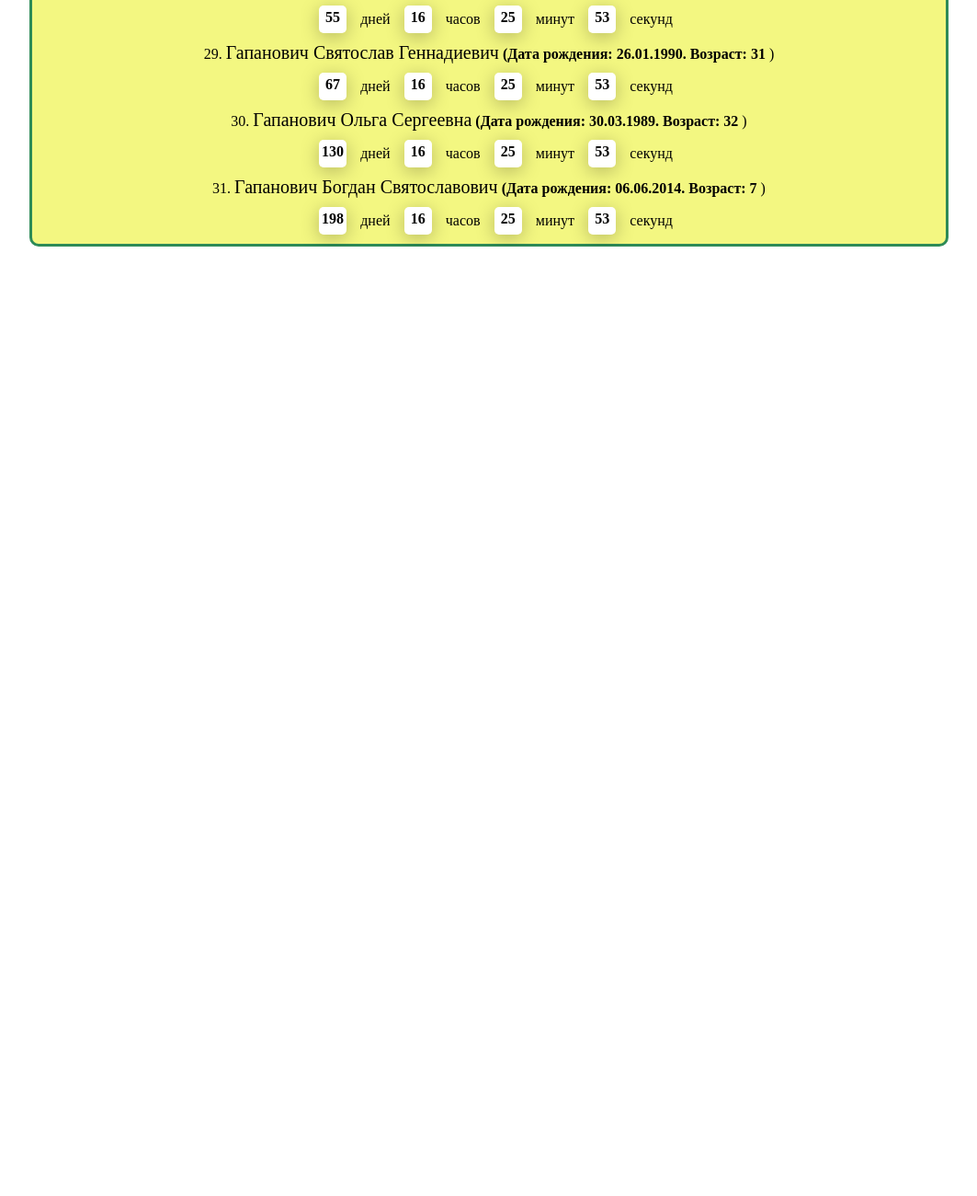
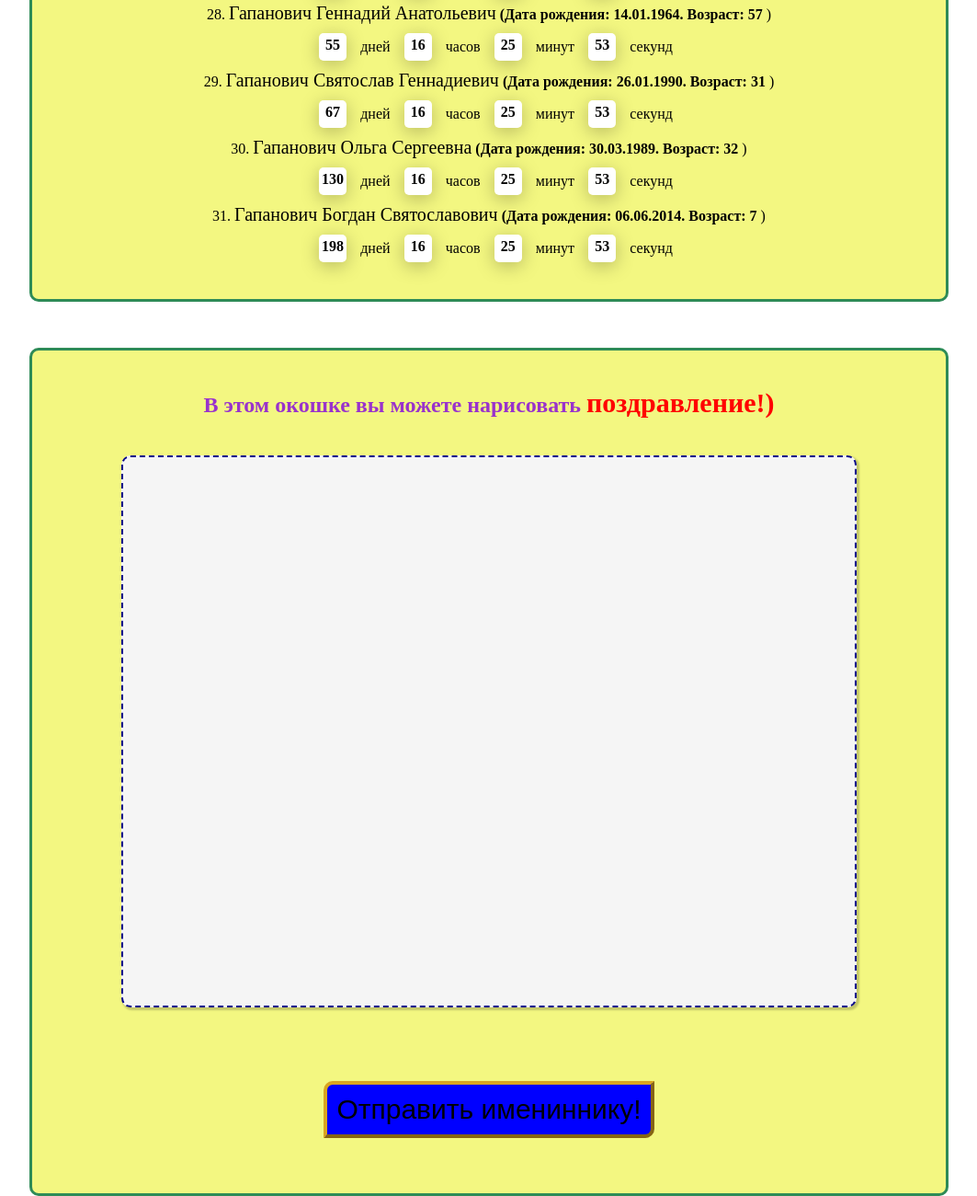
Before and after one commit to Valdemar322/BirthdayFamily, a plain HTML site: page index.html in a window 1280 px wide. Shown: the part 2321-3621 px from the top of the page at 92% size, without its empty margins (108-1171 px from the left). Before the commit the page ends 2589 px from the top, so only its background shows below. Drawn offline with Linux system fonts and the light colour scheme; a web font is replaced by a local one.

Commit message:
add paintCongratulationTest

```diff
--- a/index.html
+++ b/index.html
@@ -16,5 +16,11 @@
         <div class="heading"><h1>Дни Рождения и знаменательные даты:</h1></div>
         <div class="info"></div>
     </div>
+
+    <div class="congratulation">
+        <h2>В этом окошке вы можете нарисовать <span>поздравление!)</span></h2>
+        <canvas></canvas>
+        <button>Отправить имениннику!</button>
+    </div>
 </body>
 </html>
--- a/srcipt.js
+++ b/srcipt.js
@@ -126,7 +126,6 @@ document.addEventListener('DOMContentLoaded', () => {
             name:'Гапанович Богдан Святославович'
         }
 
-
     };
 
     let heading = document.querySelector('.heading');
@@ -247,4 +246,29 @@ document.addEventListener('DOMContentLoaded', () => {
 
     }, 1000);
 
+
+    //----------------------------------------------------Congratulations-------------------------------------------------------
+
+    let canvas = document.querySelector('canvas');
+
+    canvas.width = canvas.clientWidth;
+    canvas.height = canvas.clientHeight;
+
+    let paintCongratulation = canvas.getContext('2d');
+
+
+    canvas.addEventListener('mousemove', function(e) {
+        let x = e.offsetX;
+        let y = e.offsetY;
+
+        let startX = x - e.movementX;
+        let startY = y - e.movementy;
+
+        paintCongratulation.moveTo(startX,startY);
+        paintCongratulation.lineTo(x,y);
+        paintCongratulation.stroke();
+    });
+
+
+
 });
--- a/style.css
+++ b/style.css
@@ -42,27 +42,70 @@ div{
     border: 3px seagreen solid;
     border-radius: 10px;
     font-family: 'Zen Antique Soft', serif;
+    padding: 30px 0;
 }
 
 h2 {
     display: block;
     text-align: center;
-
 }
 
-h1{
+h1 {
     margin-top: 0px;
     color:#FFFF00;
     text-align: center;
 }
 
-.heading{
+.heading {
     margin-top: 0px;
     height: 50px;
     background-color: green;
 }
 
-.s{
+.s {
     text-align: center;
     margin-bottom: 10px;
 }
+
+.congratulation {
+    margin-top: 50px;
+    width:1000px;
+    border: 3px seagreen solid;
+    border-radius: 10px;
+    font-family: 'Zen Antique Soft', serif;
+}
+
+.congratulation > h2{
+    margin:40px;
+    color: darkorchid;
+}
+
+.congratulation > h2 > span{
+    font-size: 30px;
+    color: red;
+}
+
+canvas {
+    display: block;
+    width:800px;
+    height:600px;
+    border: darkblue 2px dashed;
+    box-shadow: 2px 2px 2px 1px rgba(0, 0, 0, 0.2);
+    background-color: whitesmoke;
+    margin: 0 auto;
+    margin-bottom: 80px;
+    border-radius: 10px;
+}
+
+button {
+    padding: 10px;
+    display: block;
+    margin: 0 auto;
+    margin-bottom: 60px;
+    font-size: 30px;
+    border-color: goldenrod;
+    border-width: 4px;
+    border-radius: 10px 0 10px 0;
+    background-color: blue;
+
+}
```
